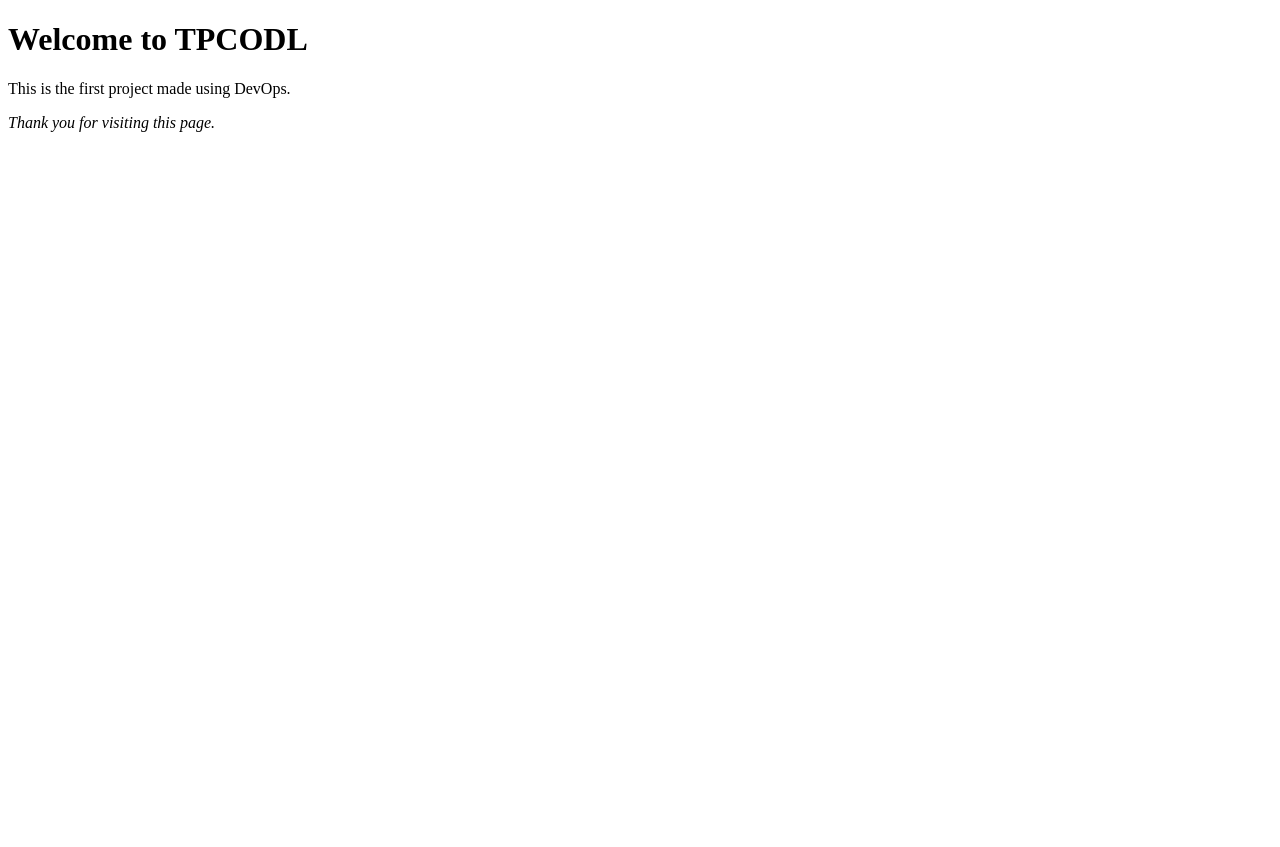
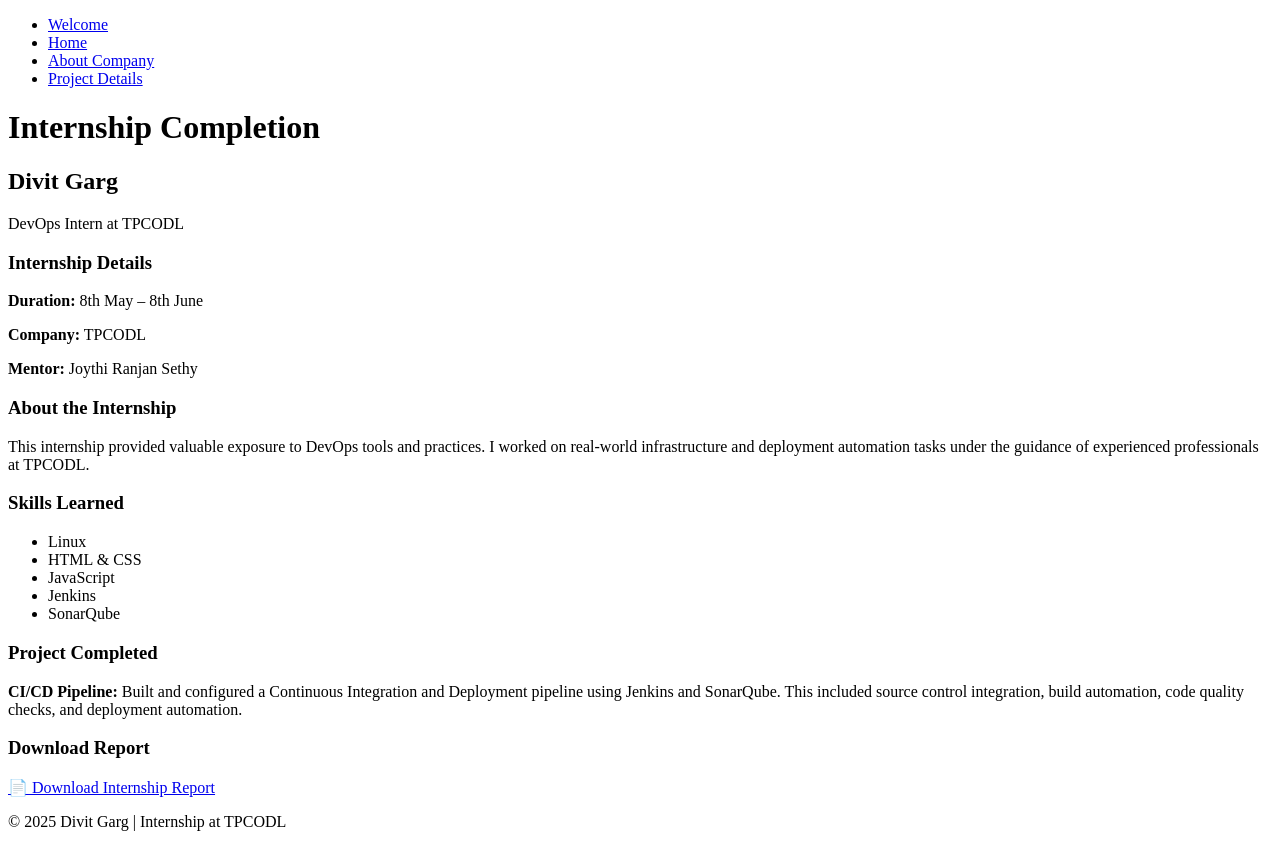
Before and after one commit to gargdivi/tpcodl_intern_linux, a plain HTML site: page index.html in a window 1280 px wide. Before the commit the page ends 800 px from the top, so only its background shows below. Drawn offline with Linux system fonts and the light colour scheme.

Commit message:
Update index.html

```diff
--- a/index.html
+++ b/index.html
@@ -1,15 +1,61 @@
 <!DOCTYPE html>
 <html lang="en">
 <head>
-  <meta charset="UTF-8">
-  <title>Welcome to TPCODL</title>
-  <link rel="stylesheet" href="style.css">
+  <meta charset="UTF-8" />
+  <title>Internship Completion - Divit Garg</title>
+  <link rel="stylesheet" href="style.css" />
 </head>
 <body>
-  <h1>Welcome to TPCODL</h1>
-  <p>This is the first project made using DevOps.</p>
-  <p><em>Thank you for visiting this page.</em></p>
+  <nav>
+    <ul>
+      <li><a href="welcome.html">Welcome</a></li>
+      <li><a href="index.html">Home</a></li>
+      <li><a href="company.html">About Company</a></li>
+      <li><a href="project.html">Project Details</a></li>
+    </ul>
+  </nav>
 
-  <script src="script.js"></script>
+  <header>
+    <h1>Internship Completion</h1>
+    <h2>Divit Garg</h2>
+    <p>DevOps Intern at TPCODL</p>
+  </header>
+
+  <section>
+    <h3>Internship Details</h3>
+    <p><strong>Duration:</strong> 8th May – 8th June</p>
+    <p><strong>Company:</strong> TPCODL</p>
+    <p><strong>Mentor:</strong> Joythi Ranjan Sethy</p>
+  </section>
+
+  <section>
+    <h3>About the Internship</h3>
+    <p>This internship provided valuable exposure to DevOps tools and practices. I worked on real-world infrastructure and deployment automation tasks under the guidance of experienced professionals at TPCODL.</p>
+  </section>
+
+  <section>
+    <h3>Skills Learned</h3>
+    <ul>
+      <li>Linux</li>
+      <li>HTML & CSS</li>
+      <li>JavaScript</li>
+      <li>Jenkins</li>
+      <li>SonarQube</li>
+    </ul>
+  </section>
+
+  <section>
+    <h3>Project Completed</h3>
+    <p><strong>CI/CD Pipeline:</strong> Built and configured a Continuous Integration and Deployment pipeline using Jenkins and SonarQube. This included source control integration, build automation, code quality checks, and deployment automation.</p>
+  </section>
+
+  <section>
+    <h3>Download Report</h3>
+    <a href="Divit_Garg_Internship_Report.pdf" download>📄 Download Internship Report</a>
+  </section>
+
+  <footer>
+    <p>&copy; 2025 Divit Garg | Internship at TPCODL</p>
+  </footer>
 </body>
 </html>
```
